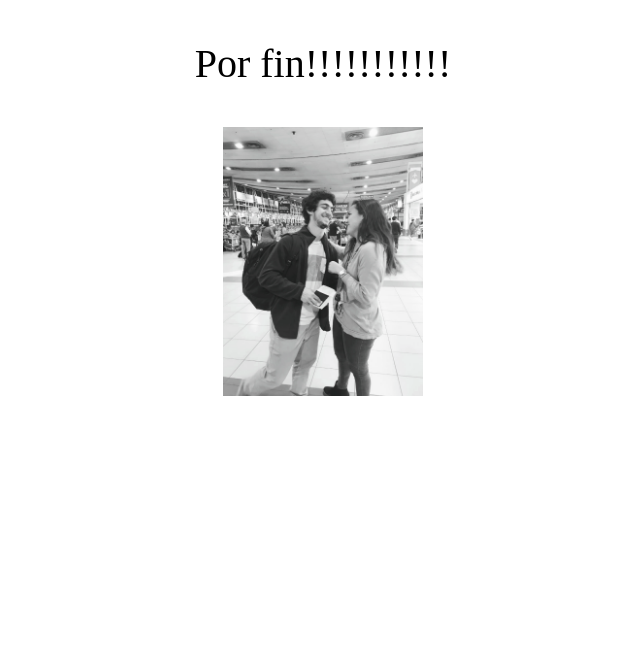
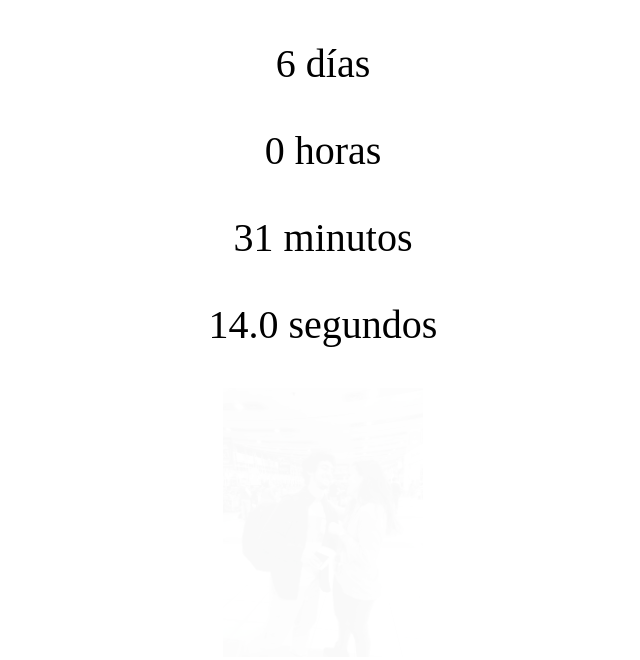
Before and after one commit to jedelacarrera/jedelacarrera.github.io, a plain HTML site: page countdown/index.html in a window 1280 px wide. Shown: the whole page, without its empty margins (317-957 px from the left). Drawn offline with Linux system fonts and the light colour scheme.

Commit message:
:star: countdown jul 10

```diff
--- a/countdown/index.html
+++ b/countdown/index.html
@@ -2,7 +2,7 @@
 <html>
   <head>
     <title>Countdown</title>
-	<meta charset="utf-8">
+    <meta charset="utf-8" />
     <style>
       p {
         text-align: center;
@@ -18,34 +18,44 @@
       <p id="seconds"></p>
     </div>
     <p>
-		<img src="img/image.png" id="image" style="width: 200px; opacity: 0;">
+      <img src="img/image.png" id="image" style="width: 200px; opacity: 0" />
     </p>
     <script type="text/javascript">
-		const intialDiff = 1000*60*60*21;
+      const intialDiff = 1000 * 60 * 60 * 24 * 6.2;
       // '2019–10–25T19:35:00' + 7 hrs
-		const deadline = new Date('Oct 26, 2019 02:35:00 GMT');
+      const deadline = new Date("Jul 10, 2021 19:00:00 GMT");
       console.log(deadline);
-		const x = setInterval(function() {
+      const x = setInterval(function () {
         const now = new Date();
         const t = deadline - now;
         const days = Math.floor(t / (1000 * 60 * 60 * 24));
-			const hours = Math.floor((t%(1000 * 60 * 60 * 24))/(1000 * 60 * 60));
+        const hours = Math.floor(
+          (t % (1000 * 60 * 60 * 24)) / (1000 * 60 * 60)
+        );
         const minutes = Math.floor((t % (1000 * 60 * 60)) / (1000 * 60));
-			const seconds = Math.floor((t % (1000 * 60)) / 100)/10;
+        let seconds = Math.floor((t % (1000 * 60)) / 100) / 10;
+        seconds = seconds.toString();
+        if (seconds.length === 1) {
+          seconds = "0" + seconds + ".0";
+        } else if (seconds.length === 2) {
+          seconds = seconds + ".0";
+        } else if (seconds.length === 3) {
+          seconds = "0" + seconds;
+        }
         document.getElementById("days").innerHTML = days + " días";
         document.getElementById("hours").innerHTML = hours + " horas";
         document.getElementById("minutes").innerHTML = minutes + " minutos";
         document.getElementById("seconds").innerHTML = seconds + " segundos";
-			document.getElementById("image").style.opacity = 1 - t/intialDiff;
-			if (t < 0 ) {
+        document.getElementById("image").style.opacity = 1 - t / intialDiff;
+        if (t < 0) {
           clearInterval(x);
-				document.getElementById("container").innerHTML = "<p>Por fin!!!!!!!!!!!</p>";
+          document.getElementById("container").innerHTML =
+            "<p>Por fin!!!!!!!!!!!</p>";
         }
         if (isNaN(deadline)) {
           clearInterval(x);
         }
       }, 100);
-
     </script>
   </body>
 </html>
```
Lines whose indentation alone changed are shown as unchanged.
